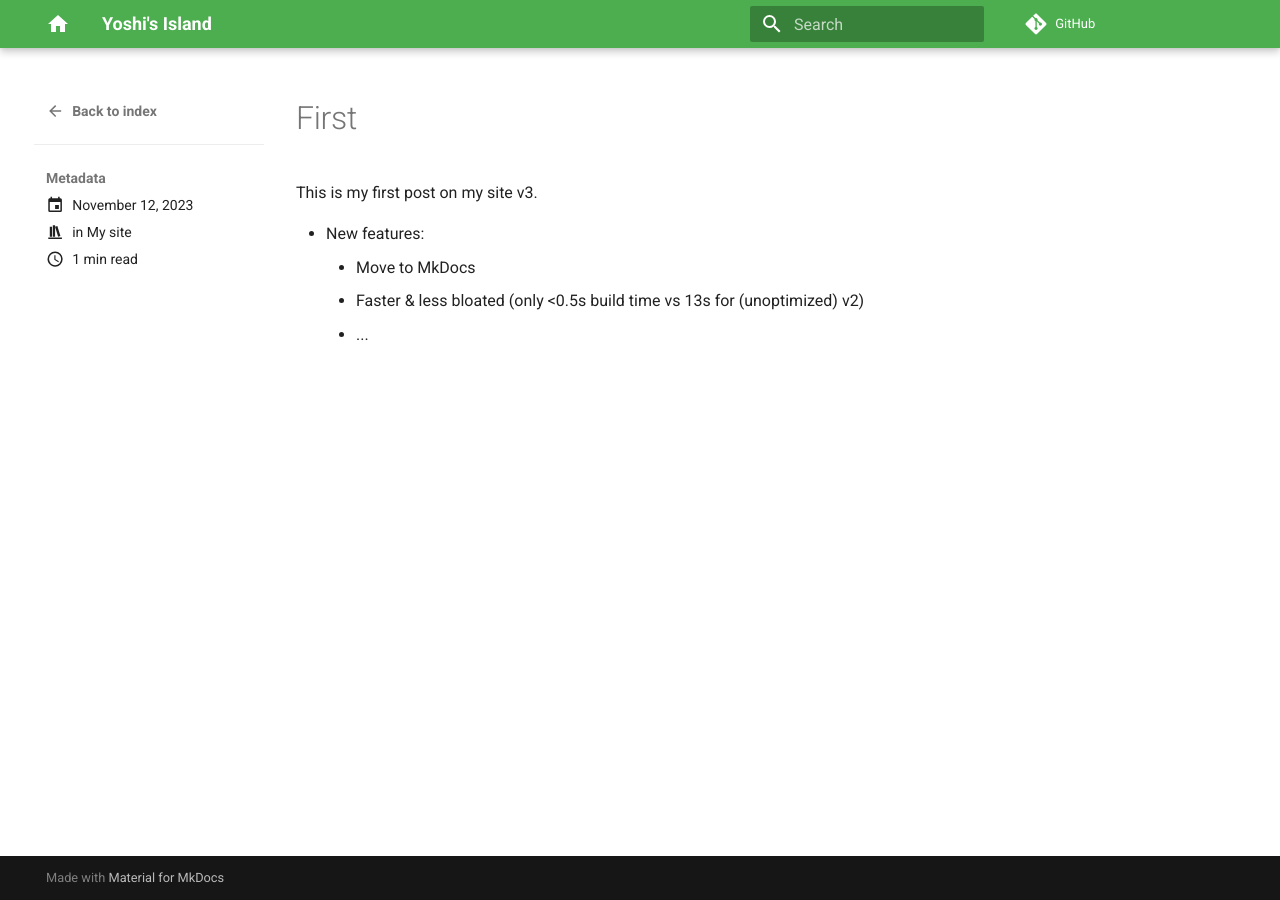
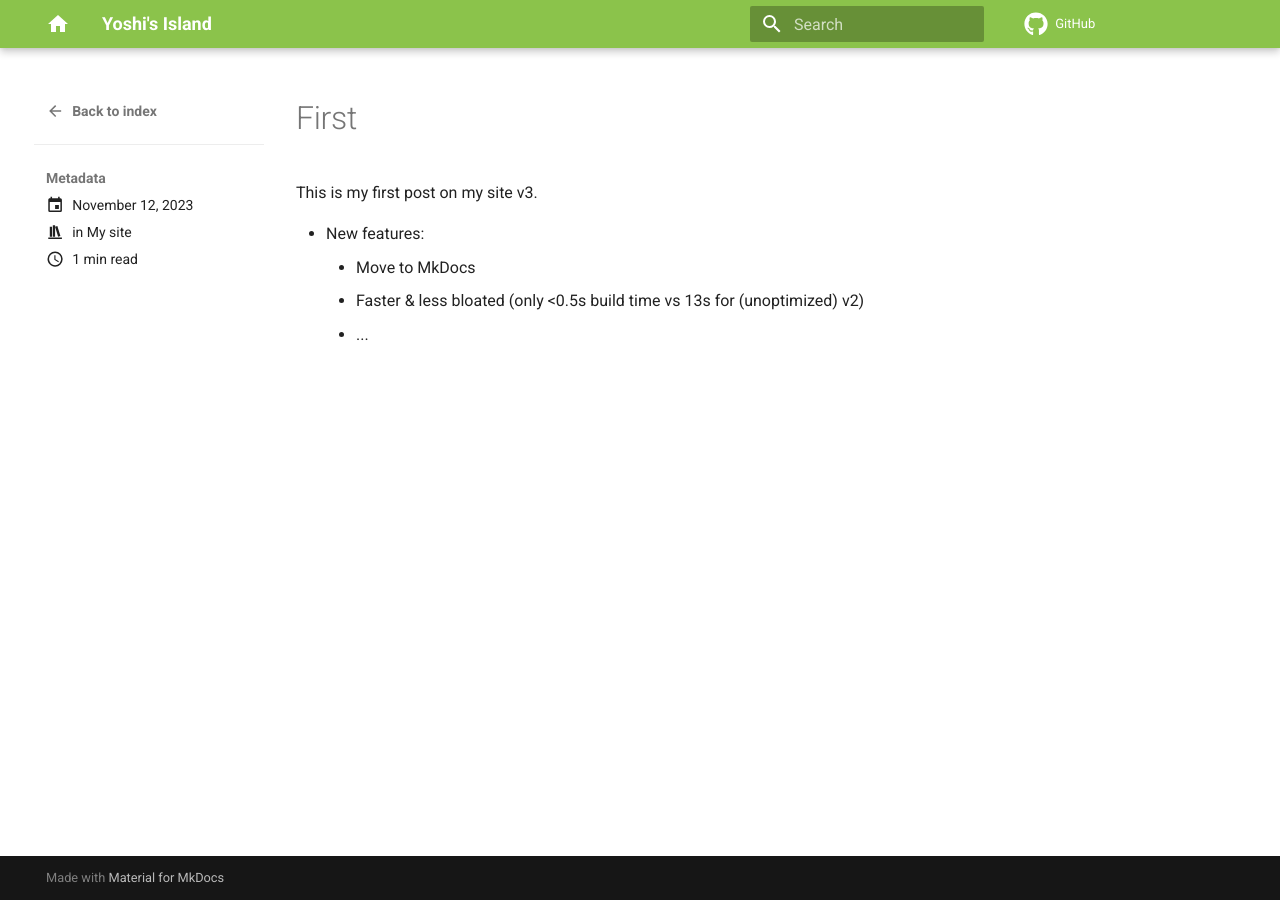
Before and after one commit to pt13762104/pt13762104.github.io, an MkDocs documentation site: the page built from docs/posts/first.md, in a window 1280 px wide. Built offline with MkDocs 1.6.1 and Material for MkDocs 9.7.7, drawn with Linux system fonts in a browser that asks for light colours; comment, search, counter and statistics services are not loaded.

Commit message:
wdym queued??????

```diff
--- a/mkdocs.yml
+++ b/mkdocs.yml
@@ -7,8 +7,9 @@ theme:
       - content.code.copy
     icon:
       logo: material/home
+      repo: fontawesome/brands/github
     palette:
-      primary: green
+      primary: light green
       accent: light green
     favicon: favicon.png
 
```
